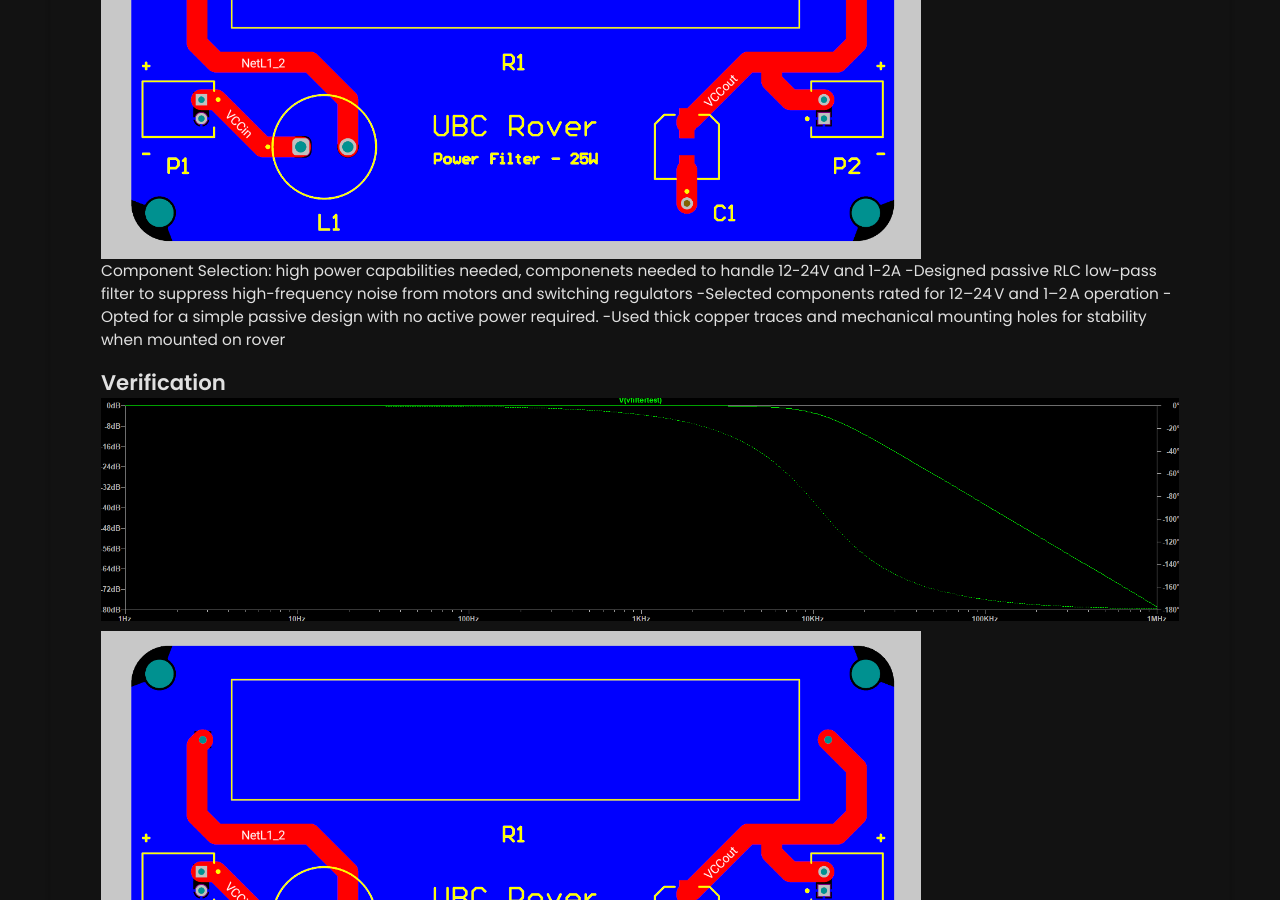
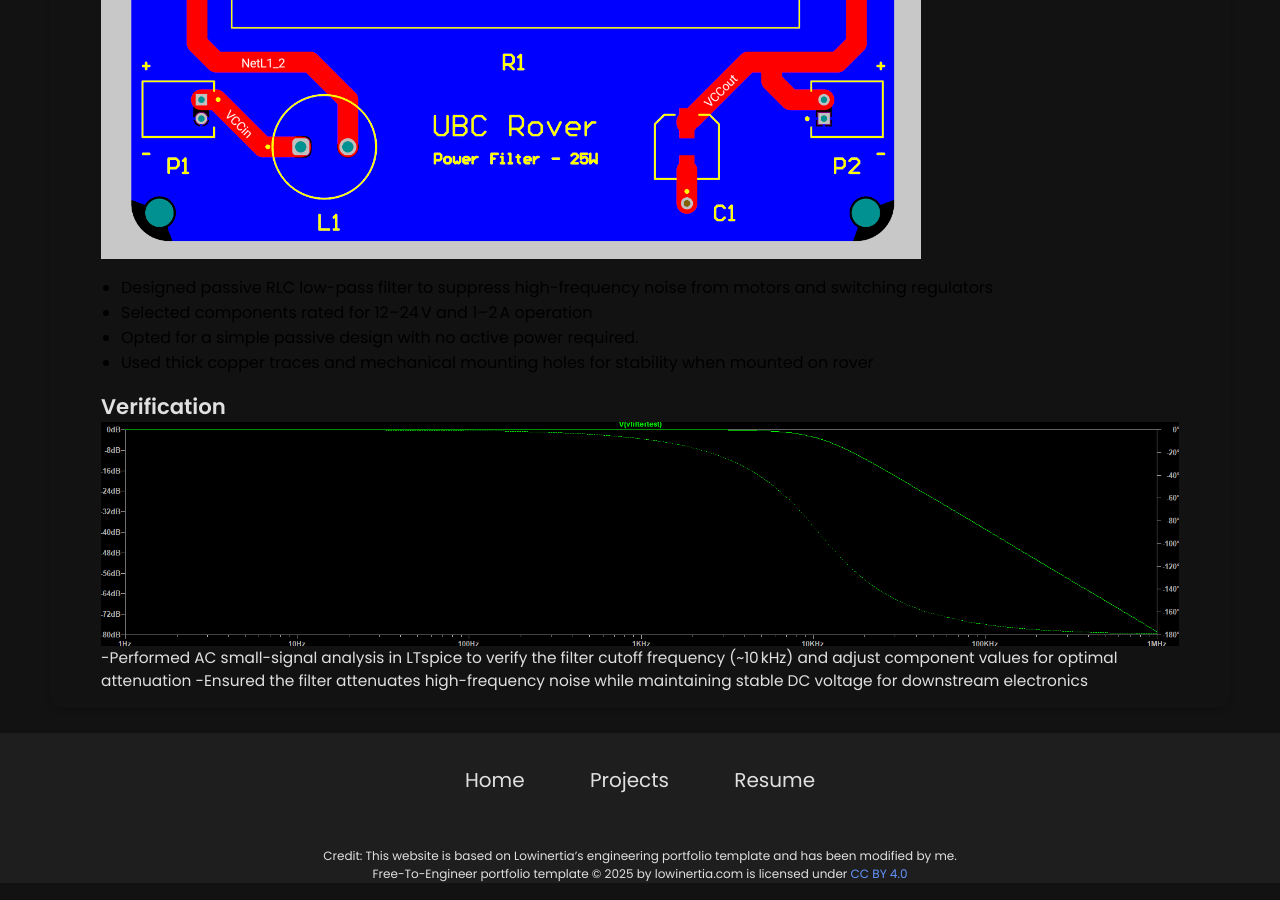
Before and after one commit to rishiupath/rishiupath.github.io, a Jekyll site: the page built from _projects/Power-Filter/index.md, in a window 1280 px wide and 900 px high, scrolled down 1246 px. Built offline with Jekyll 4.4.1, drawn with Linux system fonts in a browser that asks for light colours.

Commit message:
Update index.md

```diff
--- a/_projects/Power-Filter/index.md
+++ b/_projects/Power-Filter/index.md
@@ -13,15 +13,14 @@
 
 {% include image-gallery.html images="Schemfilter.png, Layoutfilter.png" height="400" %}
 
-Component Selection: high power capabilities needed, componenets needed to handle 12-24V and 1-2A
--Designed passive RLC low-pass filter to suppress high-frequency noise from motors and switching regulators
--Selected components rated for 12–24 V and 1–2 A operation
--Opted for a simple passive design with no active power required.
--Used thick copper traces and mechanical mounting holes for stability when mounted on rover
+- Designed passive RLC low-pass filter to suppress high-frequency noise from motors and switching regulators
+- Selected components rated for 12–24 V and 1–2 A operation
+- Opted for a simple passive design with no active power required.
+- Used thick copper traces and mechanical mounting holes for stability when mounted on rover
 
 ## Verification
 
-{% include image-gallery.html images="Spicefilter.png, Layoutfilter.png" height="400" %}
+{% include image-gallery.html images="Spicefilter.png" height="400" %}
 
 -Performed AC small-signal analysis in LTspice to verify the filter cutoff frequency (~10 kHz) and adjust component values for optimal attenuation
 -Ensured the filter attenuates high-frequency noise while maintaining stable DC voltage for downstream electronics
```
